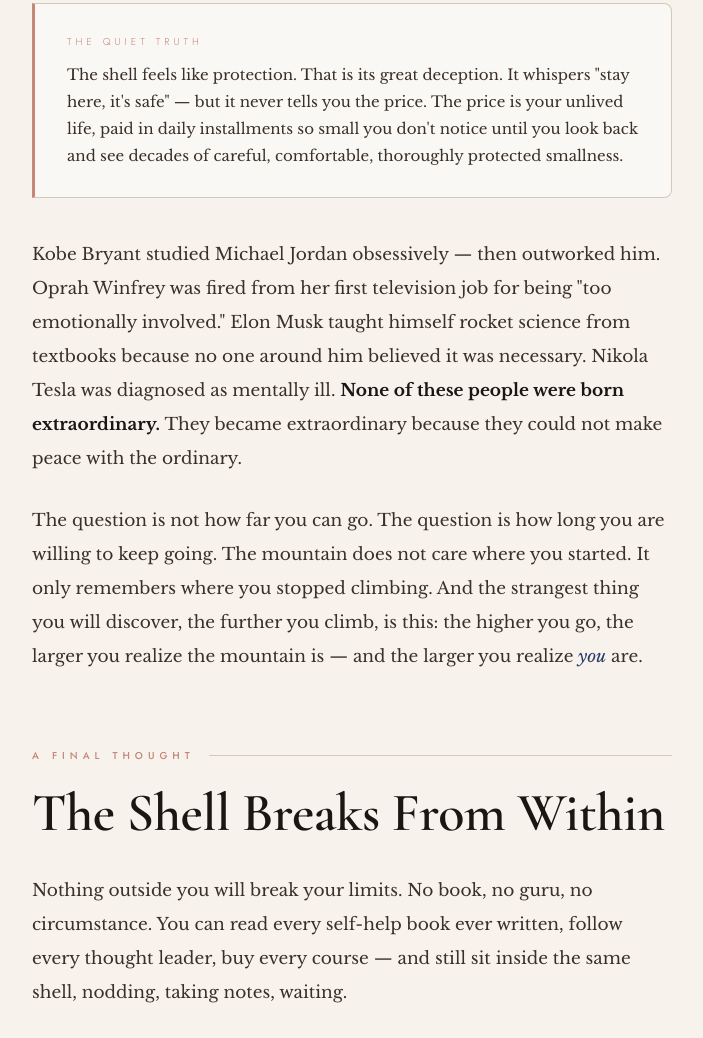
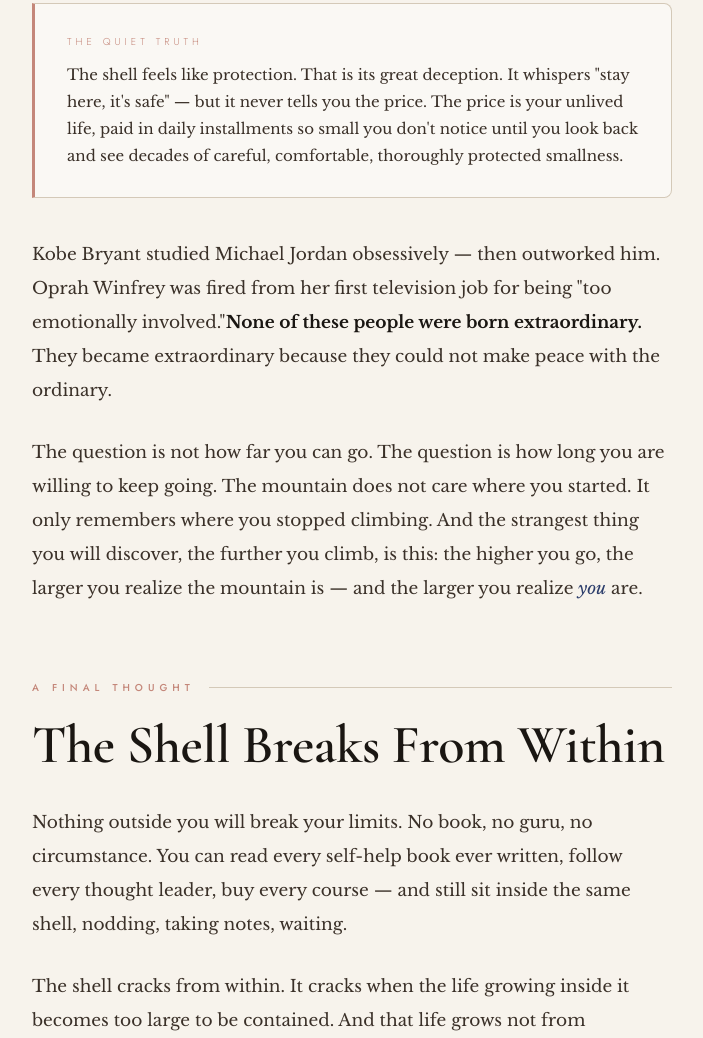
Before and after one commit to rohann-sagar/Blog---Go-Beyond-Your-Limits-, a plain HTML site: page index.html in a window 1280 px wide. Shown: the part 8484-9522 px from the top of the page, without its empty margins (98-801 px from the left). Drawn offline with nearby package versions, Linux system fonts and the light colour scheme.

Commit message:
Update index.html

```diff
--- a/index.html
+++ b/index.html
@@ -737,7 +737,7 @@ body {
         <p>The shell feels like protection. That is its great deception. It whispers "stay here, it's safe" — but it never tells you the price. The price is your unlived life, paid in daily installments so small you don't notice until you look back and see decades of careful, comfortable, thoroughly protected smallness.</p>
       </div>
 
-      <p>Kobe Bryant studied Michael Jordan obsessively — then outworked him. Oprah Winfrey was fired from her first television job for being "too emotionally involved." Elon Musk taught himself rocket science from textbooks because no one around him believed it was necessary. Nikola Tesla was diagnosed as mentally ill. <strong>None of these people were born extraordinary.</strong> They became extraordinary because they could not make peace with the ordinary.</p>
+      <p>Kobe Bryant studied Michael Jordan obsessively — then outworked him. Oprah Winfrey was fired from her first television job for being "too emotionally involved."<strong>None of these people were born extraordinary.</strong> They became extraordinary because they could not make peace with the ordinary.</p>
 
       <p>The question is not how far you can go. The question is how long you are willing to keep going. The mountain does not care where you started. It only remembers where you stopped climbing. And the strangest thing you will discover, the further you climb, is this: the higher you go, the larger you realize the mountain is — and the larger you realize <em>you</em> are.</p>
     </div>
```
